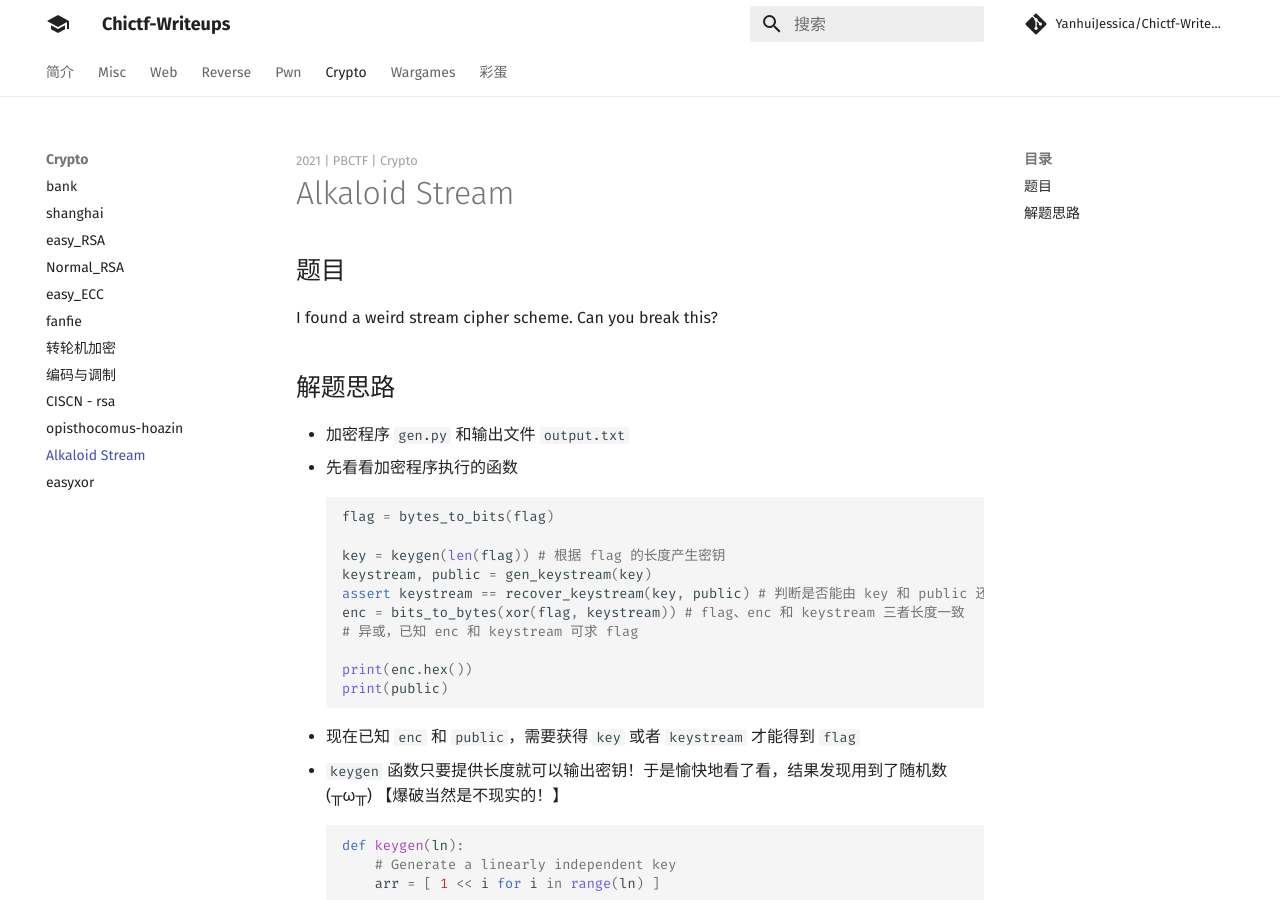
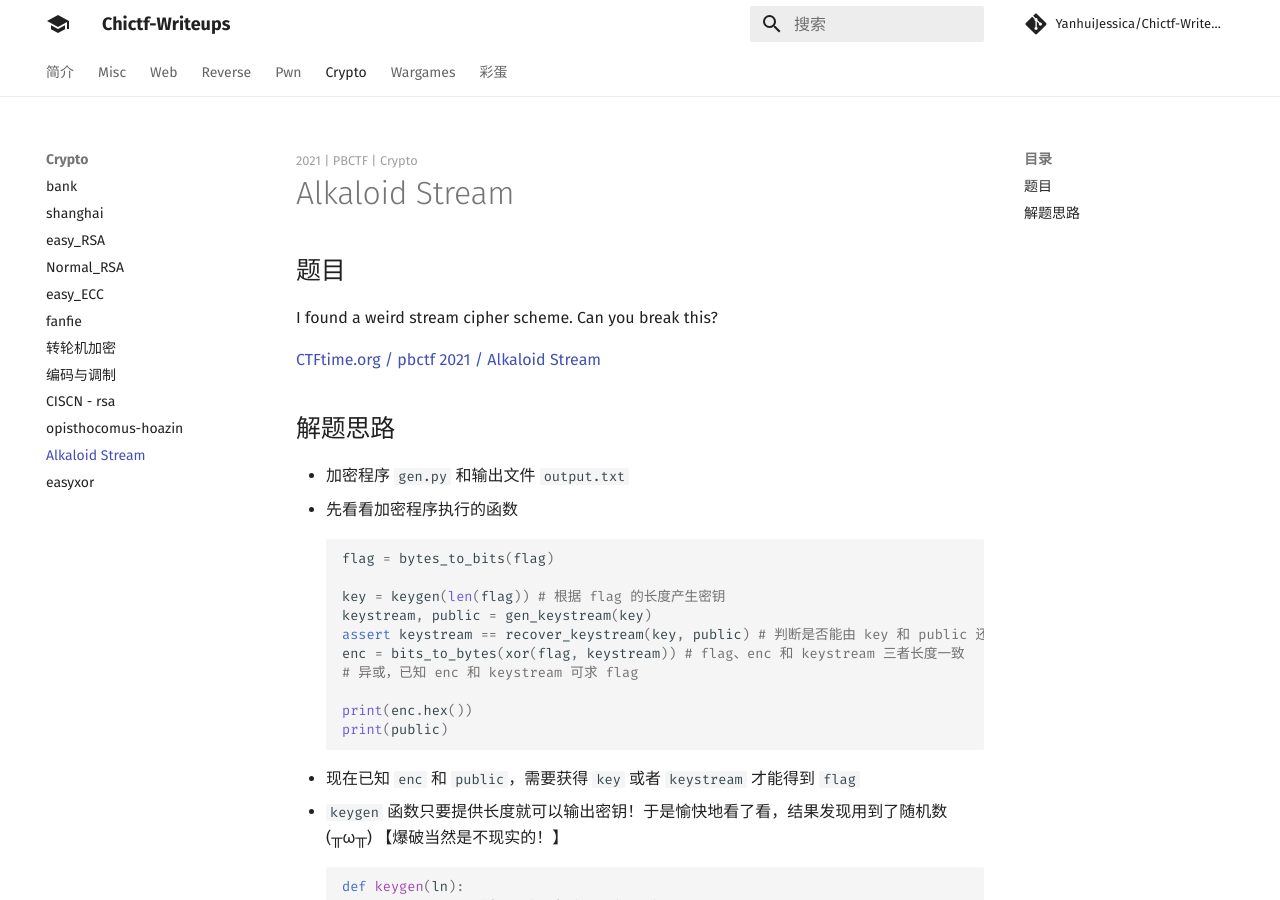
Before and after one commit to YanhuiJessica/Chictf-Writeups, an MkDocs documentation site: the page built from docs/crypto/alkaloid_stream.md, in a window 1280 px wide and 900 px high. Built offline with MkDocs 1.6.1 and Material for MkDocs 9.7.7, drawn with Linux system fonts in a browser that asks for light colours; comment, search, counter and statistics services are not loaded.

Commit message:
添加题目链接

```diff
--- a/docs/crypto/alkaloid_stream.md
+++ b/docs/crypto/alkaloid_stream.md
@@ -6,6 +6,8 @@ description: 2021 | PBCTF | Crypto
 ## 题目
 
 I found a weird stream cipher scheme. Can you break this?
+
+[CTFtime.org / pbctf 2021 / Alkaloid Stream](https://ctftime.org/task/17577)
 
 ## 解题思路
 
```
